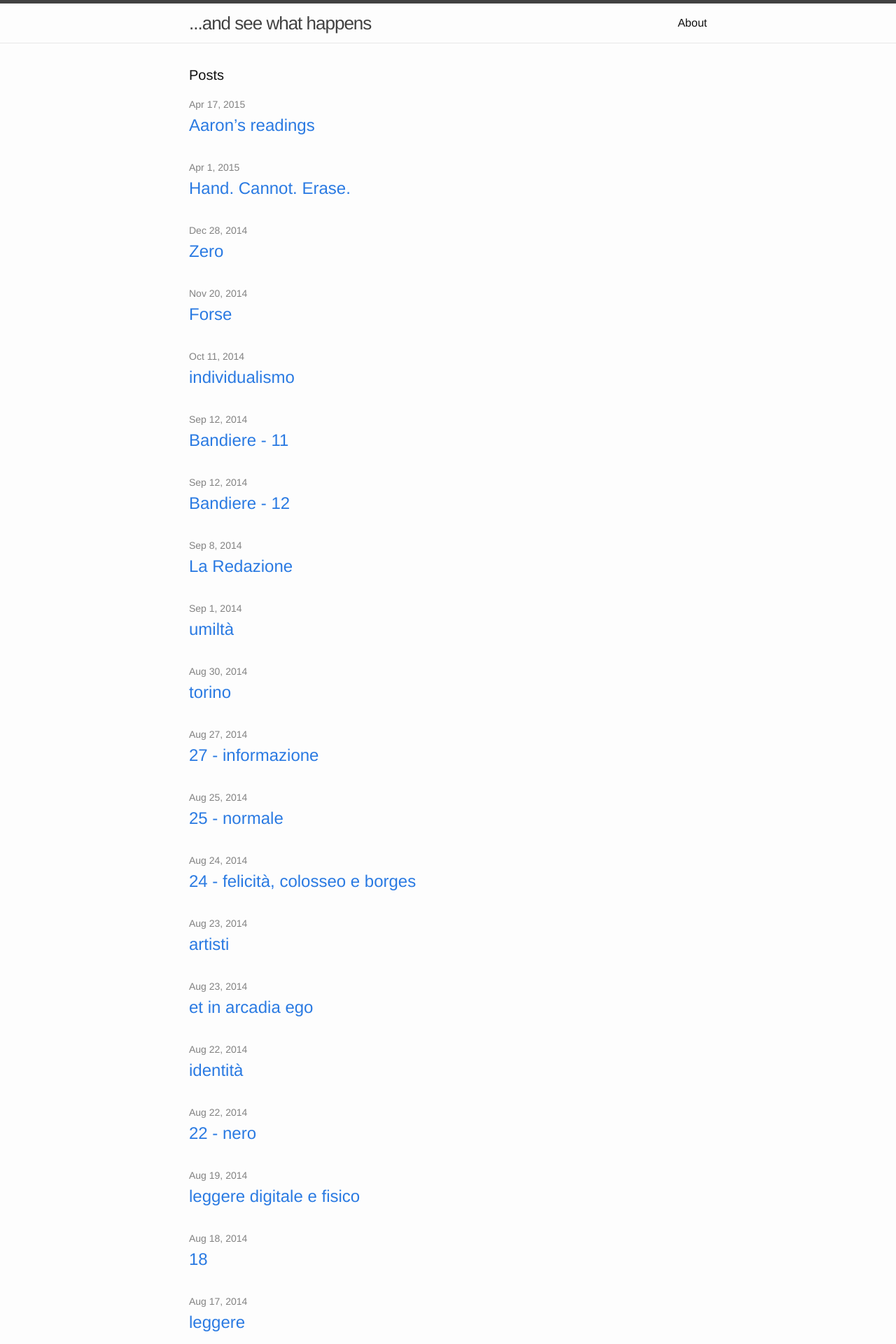
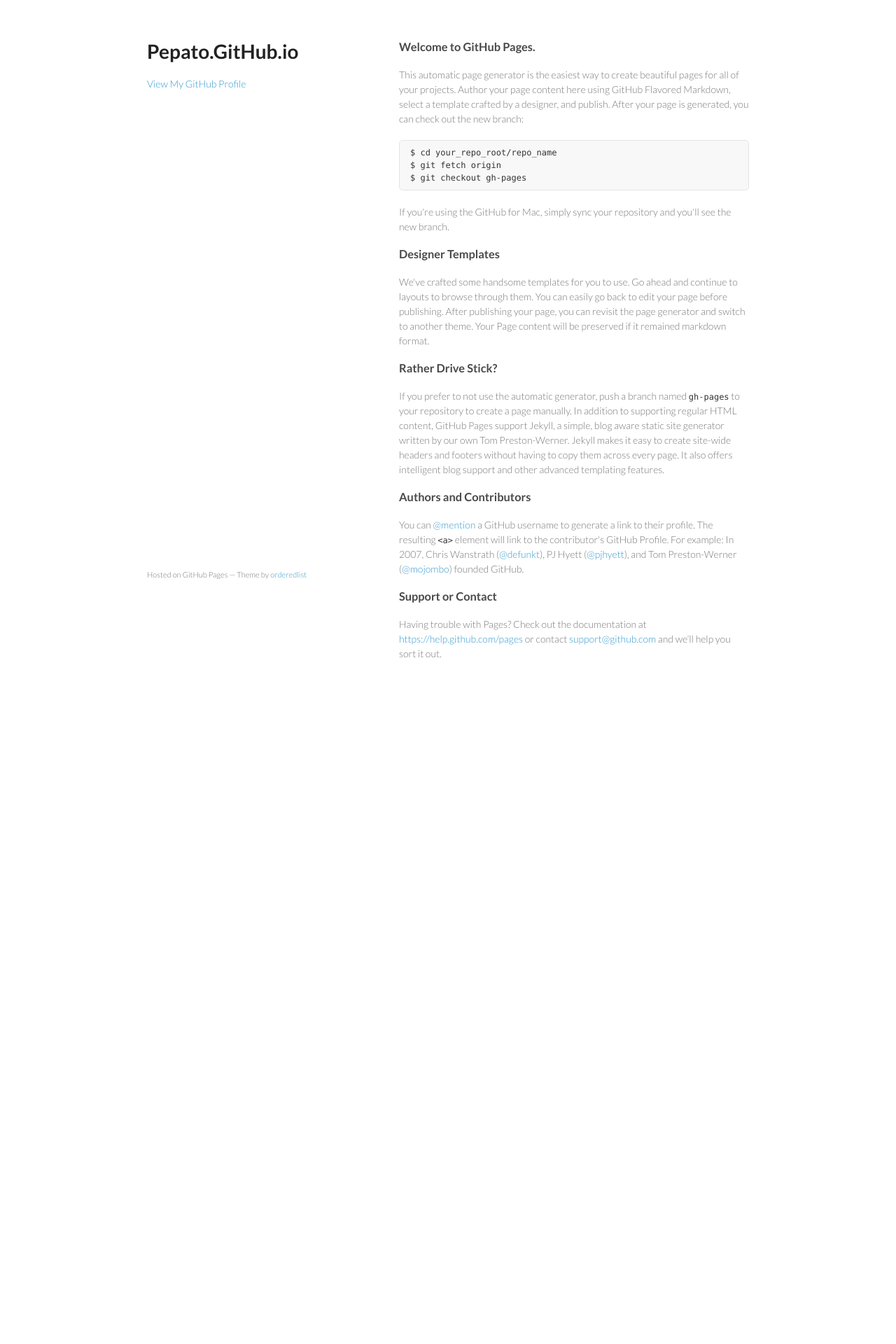
Before and after one commit to pepato/pepato.github.io, a Jekyll site: the page index.html, which Jekyll copies as it is, in a window 1280 px wide. Shown: the top 1920 px of the page at 70% size. Built offline with Jekyll 4.4.1, drawn with Linux system fonts in a browser that asks for light colours; after the commit the page ends 1014 px from its top, so only the background shows below that; some of the changed text lies outside the part shown.

Commit message:
Replace master branch with page content via GitHub

```diff
--- a/index.html
+++ b/index.html
@@ -1,23 +1,65 @@
----
-layout: default
----
+<!doctype html>
+<html>
+  <head>
+    <meta charset="utf-8">
+    <meta http-equiv="X-UA-Compatible" content="chrome=1">
+    <title>Pepato.GitHub.io by pepato</title>
 
-<div class="home">
+    <link rel="stylesheet" href="stylesheets/styles.css">
+    <link rel="stylesheet" href="stylesheets/pygment_trac.css">
+    <meta name="viewport" content="width=device-width, initial-scale=1, user-scalable=no">
+    <!--[if lt IE 9]>
+    <script src="//html5shiv.googlecode.com/svn/trunk/html5.js"></script>
+    <![endif]-->
+  </head>
+  <body>
+    <div class="wrapper">
+      <header>
+        <h1>Pepato.GitHub.io</h1>
+        <p></p>
 
-  <h1 class="page-heading">Posts</h1>
 
-  <ul class="post-list">
-    {% for post in site.posts %}
-      <li>
-        <span class="post-meta">{{ post.date | date: "%b %-d, %Y" }}</span>
+        <p class="view"><a href="https://github.com/pepato">View My GitHub Profile</a></p>
 
-        <h2>
-          <a class="post-link" href="{{ post.url | prepend: site.baseurl }}">{{ post.title }}</a>
-        </h2>
-      </li>
-    {% endfor %}
-  </ul>
+      </header>
+      <section>
+        <h3>
+<a id="welcome-to-github-pages" class="anchor" href="#welcome-to-github-pages" aria-hidden="true"><span class="octicon octicon-link"></span></a>Welcome to GitHub Pages.</h3>
 
-  <p class="rss-subscribe">subscribe <a href="{{ "/feed.xml" | prepend: site.baseurl }}">via RSS</a></p>
+<p>This automatic page generator is the easiest way to create beautiful pages for all of your projects. Author your page content here using GitHub Flavored Markdown, select a template crafted by a designer, and publish. After your page is generated, you can check out the new branch:</p>
 
-</div>
+<pre><code>$ cd your_repo_root/repo_name
+$ git fetch origin
+$ git checkout gh-pages
+</code></pre>
+
+<p>If you're using the GitHub for Mac, simply sync your repository and you'll see the new branch.</p>
+
+<h3>
+<a id="designer-templates" class="anchor" href="#designer-templates" aria-hidden="true"><span class="octicon octicon-link"></span></a>Designer Templates</h3>
+
+<p>We've crafted some handsome templates for you to use. Go ahead and continue to layouts to browse through them. You can easily go back to edit your page before publishing. After publishing your page, you can revisit the page generator and switch to another theme. Your Page content will be preserved if it remained markdown format.</p>
+
+<h3>
+<a id="rather-drive-stick" class="anchor" href="#rather-drive-stick" aria-hidden="true"><span class="octicon octicon-link"></span></a>Rather Drive Stick?</h3>
+
+<p>If you prefer to not use the automatic generator, push a branch named <code>gh-pages</code> to your repository to create a page manually. In addition to supporting regular HTML content, GitHub Pages support Jekyll, a simple, blog aware static site generator written by our own Tom Preston-Werner. Jekyll makes it easy to create site-wide headers and footers without having to copy them across every page. It also offers intelligent blog support and other advanced templating features.</p>
+
+<h3>
+<a id="authors-and-contributors" class="anchor" href="#authors-and-contributors" aria-hidden="true"><span class="octicon octicon-link"></span></a>Authors and Contributors</h3>
+
+<p>You can <a href="https://github.com/blog/821" class="user-mention">@mention</a> a GitHub username to generate a link to their profile. The resulting <code>&lt;a&gt;</code> element will link to the contributor's GitHub Profile. For example: In 2007, Chris Wanstrath (<a href="https://github.com/defunkt" class="user-mention">@defunkt</a>), PJ Hyett (<a href="https://github.com/pjhyett" class="user-mention">@pjhyett</a>), and Tom Preston-Werner (<a href="https://github.com/mojombo" class="user-mention">@mojombo</a>) founded GitHub.</p>
+
+<h3>
+<a id="support-or-contact" class="anchor" href="#support-or-contact" aria-hidden="true"><span class="octicon octicon-link"></span></a>Support or Contact</h3>
+
+<p>Having trouble with Pages? Check out the documentation at <a href="https://help.github.com/pages">https://help.github.com/pages</a> or contact <a href="mailto:support@github.com">support@github.com</a> and we’ll help you sort it out.</p>
+      </section>
+      <footer>
+        <p><small>Hosted on GitHub Pages &mdash; Theme by <a href="https://github.com/orderedlist">orderedlist</a></small></p>
+      </footer>
+    </div>
+    <script src="javascripts/scale.fix.js"></script>
+
+  </body>
+</html>
--- /dev/null
+++ b/javascripts/scale.fix.js
@@ -0,0 +1,17 @@
+var metas = document.getElementsByTagName('meta');
+var i;
+if (navigator.userAgent.match(/iPhone/i)) {
+  for (i=0; i<metas.length; i++) {
+    if (metas[i].name == "viewport") {
+      metas[i].content = "width=device-width, minimum-scale=1.0, maximum-scale=1.0";
+    }
+  }
+  document.addEventListener("gesturestart", gestureStart, false);
+}
+function gestureStart() {
+  for (i=0; i<metas.length; i++) {
+    if (metas[i].name == "viewport") {
+      metas[i].content = "width=device-width, minimum-scale=0.25, maximum-scale=1.6";
+    }
+  }
+}
--- /dev/null
+++ b/stylesheets/pygment_trac.css
@@ -0,0 +1,69 @@
+.highlight  { background: #ffffff; }
+.highlight .c { color: #999988; font-style: italic } /* Comment */
+.highlight .err { color: #a61717; background-color: #e3d2d2 } /* Error */
+.highlight .k { font-weight: bold } /* Keyword */
+.highlight .o { font-weight: bold } /* Operator */
+.highlight .cm { color: #999988; font-style: italic } /* Comment.Multiline */
+.highlight .cp { color: #999999; font-weight: bold } /* Comment.Preproc */
+.highlight .c1 { color: #999988; font-style: italic } /* Comment.Single */
+.highlight .cs { color: #999999; font-weight: bold; font-style: italic } /* Comment.Special */
+.highlight .gd { color: #000000; background-color: #ffdddd } /* Generic.Deleted */
+.highlight .gd .x { color: #000000; background-color: #ffaaaa } /* Generic.Deleted.Specific */
+.highlight .ge { font-style: italic } /* Generic.Emph */
+.highlight .gr { color: #aa0000 } /* Generic.Error */
+.highlight .gh { color: #999999 } /* Generic.Heading */
+.highlight .gi { color: #000000; background-color: #ddffdd } /* Generic.Inserted */
+.highlight .gi .x { color: #000000; background-color: #aaffaa } /* Generic.Inserted.Specific */
+.highlight .go { color: #888888 } /* Generic.Output */
+.highlight .gp { color: #555555 } /* Generic.Prompt */
+.highlight .gs { font-weight: bold } /* Generic.Strong */
+.highlight .gu { color: #800080; font-weight: bold; } /* Generic.Subheading */
+.highlight .gt { color: #aa0000 } /* Generic.Traceback */
+.highlight .kc { font-weight: bold } /* Keyword.Constant */
+.highlight .kd { font-weight: bold } /* Keyword.Declaration */
+.highlight .kn { font-weight: bold } /* Keyword.Namespace */
+.highlight .kp { font-weight: bold } /* Keyword.Pseudo */
+.highlight .kr { font-weight: bold } /* Keyword.Reserved */
+.highlight .kt { color: #445588; font-weight: bold } /* Keyword.Type */
+.highlight .m { color: #009999 } /* Literal.Number */
+.highlight .s { color: #d14 } /* Literal.String */
+.highlight .na { color: #008080 } /* Name.Attribute */
+.highlight .nb { color: #0086B3 } /* Name.Builtin */
+.highlight .nc { color: #445588; font-weight: bold } /* Name.Class */
+.highlight .no { color: #008080 } /* Name.Constant */
+.highlight .ni { color: #800080 } /* Name.Entity */
+.highlight .ne { color: #990000; font-weight: bold } /* Name.Exception */
+.highlight .nf { color: #990000; font-weight: bold } /* Name.Function */
+.highlight .nn { color: #555555 } /* Name.Namespace */
+.highlight .nt { color: #000080 } /* Name.Tag */
+.highlight .nv { color: #008080 } /* Name.Variable */
+.highlight .ow { font-weight: bold } /* Operator.Word */
+.highlight .w { color: #bbbbbb } /* Text.Whitespace */
+.highlight .mf { color: #009999 } /* Literal.Number.Float */
+.highlight .mh { color: #009999 } /* Literal.Number.Hex */
+.highlight .mi { color: #009999 } /* Literal.Number.Integer */
+.highlight .mo { color: #009999 } /* Literal.Number.Oct */
+.highlight .sb { color: #d14 } /* Literal.String.Backtick */
+.highlight .sc { color: #d14 } /* Literal.String.Char */
+.highlight .sd { color: #d14 } /* Literal.String.Doc */
+.highlight .s2 { color: #d14 } /* Literal.String.Double */
+.highlight .se { color: #d14 } /* Literal.String.Escape */
+.highlight .sh { color: #d14 } /* Literal.String.Heredoc */
+.highlight .si { color: #d14 } /* Literal.String.Interpol */
+.highlight .sx { color: #d14 } /* Literal.String.Other */
+.highlight .sr { color: #009926 } /* Literal.String.Regex */
+.highlight .s1 { color: #d14 } /* Literal.String.Single */
+.highlight .ss { color: #990073 } /* Literal.String.Symbol */
+.highlight .bp { color: #999999 } /* Name.Builtin.Pseudo */
+.highlight .vc { color: #008080 } /* Name.Variable.Class */
+.highlight .vg { color: #008080 } /* Name.Variable.Global */
+.highlight .vi { color: #008080 } /* Name.Variable.Instance */
+.highlight .il { color: #009999 } /* Literal.Number.Integer.Long */
+
+.type-csharp .highlight .k { color: #0000FF }
+.type-csharp .highlight .kt { color: #0000FF }
+.type-csharp .highlight .nf { color: #000000; font-weight: normal }
+.type-csharp .highlight .nc { color: #2B91AF }
+.type-csharp .highlight .nn { color: #000000 }
+.type-csharp .highlight .s { color: #A31515 }
+.type-csharp .highlight .sc { color: #A31515 }
--- /dev/null
+++ b/stylesheets/styles.css
@@ -0,0 +1,255 @@
+@import url(https://fonts.googleapis.com/css?family=Lato:300italic,700italic,300,700);
+
+body {
+  padding:50px;
+  font:14px/1.5 Lato, "Helvetica Neue", Helvetica, Arial, sans-serif;
+  color:#777;
+  font-weight:300;
+}
+
+h1, h2, h3, h4, h5, h6 {
+  color:#222;
+  margin:0 0 20px;
+}
+
+p, ul, ol, table, pre, dl {
+  margin:0 0 20px;
+}
+
+h1, h2, h3 {
+  line-height:1.1;
+}
+
+h1 {
+  font-size:28px;
+}
+
+h2 {
+  color:#393939;
+}
+
+h3, h4, h5, h6 {
+  color:#494949;
+}
+
+a {
+  color:#39c;
+  font-weight:400;
+  text-decoration:none;
+}
+
+a small {
+  font-size:11px;
+  color:#777;
+  margin-top:-0.6em;
+  display:block;
+}
+
+.wrapper {
+  width:860px;
+  margin:0 auto;
+}
+
+blockquote {
+  border-left:1px solid #e5e5e5;
+  margin:0;
+  padding:0 0 0 20px;
+  font-style:italic;
+}
+
+code, pre {
+  font-family:Monaco, Bitstream Vera Sans Mono, Lucida Console, Terminal;
+  color:#333;
+  font-size:12px;
+}
+
+pre {
+  padding:8px 15px;
+  background: #f8f8f8;
+  border-radius:5px;
+  border:1px solid #e5e5e5;
+  overflow-x: auto;
+}
+
+table {
+  width:100%;
+  border-collapse:collapse;
+}
+
+th, td {
+  text-align:left;
+  padding:5px 10px;
+  border-bottom:1px solid #e5e5e5;
+}
+
+dt {
+  color:#444;
+  font-weight:700;
+}
+
+th {
+  color:#444;
+}
+
+img {
+  max-width:100%;
+}
+
+header {
+  width:270px;
+  float:left;
+  position:fixed;
+}
+
+header ul {
+  list-style:none;
+  height:40px;
+
+  padding:0;
+
+  background: #eee;
+  background: -moz-linear-gradient(top, #f8f8f8 0%, #dddddd 100%);
+  background: -webkit-gradient(linear, left top, left bottom, color-stop(0%,#f8f8f8), color-stop(100%,#dddddd));
+  background: -webkit-linear-gradient(top, #f8f8f8 0%,#dddddd 100%);
+  background: -o-linear-gradient(top, #f8f8f8 0%,#dddddd 100%);
+  background: -ms-linear-gradient(top, #f8f8f8 0%,#dddddd 100%);
+  background: linear-gradient(top, #f8f8f8 0%,#dddddd 100%);
+
+  border-radius:5px;
+  border:1px solid #d2d2d2;
+  box-shadow:inset #fff 0 1px 0, inset rgba(0,0,0,0.03) 0 -1px 0;
+  width:270px;
+}
+
+header li {
+  width:89px;
+  float:left;
+  border-right:1px solid #d2d2d2;
+  height:40px;
+}
+
+header ul a {
+  line-height:1;
+  font-size:11px;
+  color:#999;
+  display:block;
+  text-align:center;
+  padding-top:6px;
+  height:40px;
+}
+
+strong {
+  color:#222;
+  font-weight:700;
+}
+
+header ul li + li {
+  width:88px;
+  border-left:1px solid #fff;
+}
+
+header ul li + li + li {
+  border-right:none;
+  width:89px;
+}
+
+header ul a strong {
+  font-size:14px;
+  display:block;
+  color:#222;
+}
+
+section {
+  width:500px;
+  float:right;
+  padding-bottom:50px;
+}
+
+small {
+  font-size:11px;
+}
+
+hr {
+  border:0;
+  background:#e5e5e5;
+  height:1px;
+  margin:0 0 20px;
+}
+
+footer {
+  width:270px;
+  float:left;
+  position:fixed;
+  bottom:50px;
+}
+
+@media print, screen and (max-width: 960px) {
+
+  div.wrapper {
+    width:auto;
+    margin:0;
+  }
+
+  header, section, footer {
+    float:none;
+    position:static;
+    width:auto;
+  }
+
+  header {
+    padding-right:320px;
+  }
+
+  section {
+    border:1px solid #e5e5e5;
+    border-width:1px 0;
+    padding:20px 0;
+    margin:0 0 20px;
+  }
+
+  header a small {
+    display:inline;
+  }
+
+  header ul {
+    position:absolute;
+    right:50px;
+    top:52px;
+  }
+}
+
+@media print, screen and (max-width: 720px) {
+  body {
+    word-wrap:break-word;
+  }
+
+  header {
+    padding:0;
+  }
+
+  header ul, header p.view {
+    position:static;
+  }
+
+  pre, code {
+    word-wrap:normal;
+  }
+}
+
+@media print, screen and (max-width: 480px) {
+  body {
+    padding:15px;
+  }
+
+  header ul {
+    display:none;
+  }
+}
+
+@media print {
+  body {
+    padding:0.4in;
+    font-size:12pt;
+    color:#444;
+  }
+}
```
Also changed, not shown: params.json (added, +1 -0 lines).
